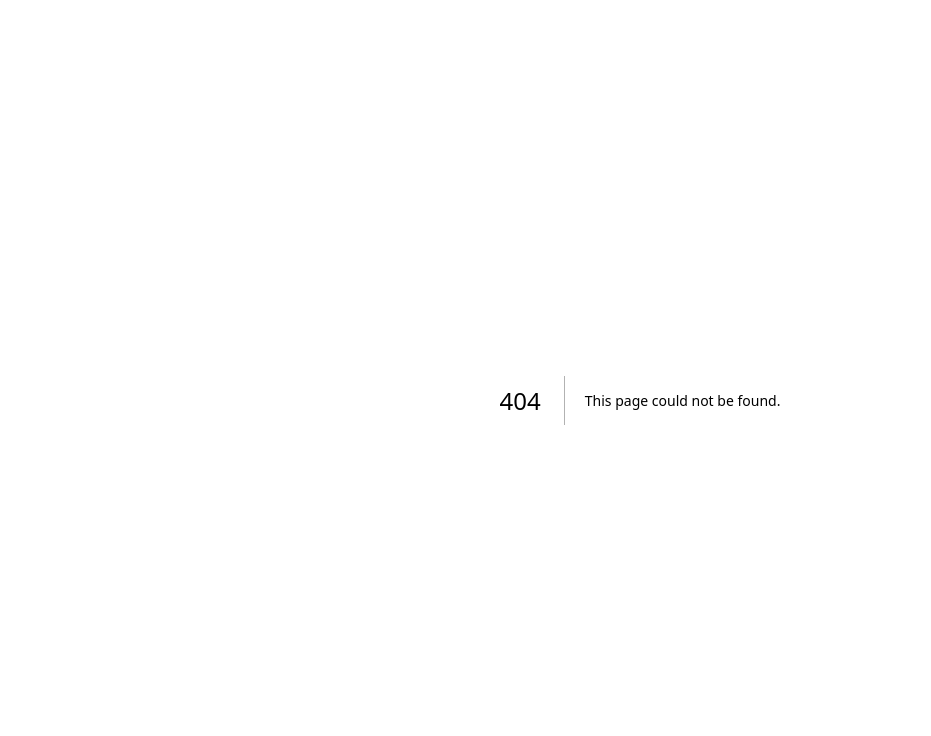
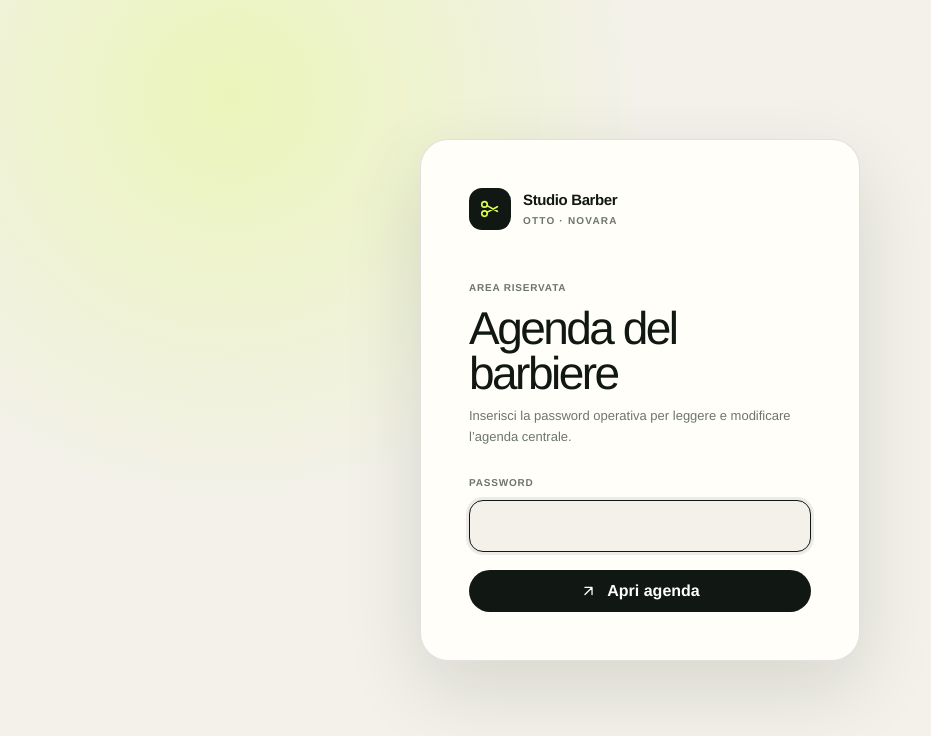
Before and after one commit to aledentis-web/Mino-coiffeur1, a Next.js app: page /admin/login in a window 1280 px wide. Before the commit this address had no page. Shown: the top 736 px of the page, without its empty margins (0-931 px from the left). Built offline with nearby package versions, Linux system fonts and the light colour scheme.

Commit message:
Add protected agenda login route

```diff
--- /dev/null
+++ b/app/admin/login/page.tsx
@@ -0,0 +1,5 @@
+import { AdminLogin } from "../../components/admin-login";
+
+export default function AdminLoginPage() {
+  return <AdminLogin />;
+}
```
